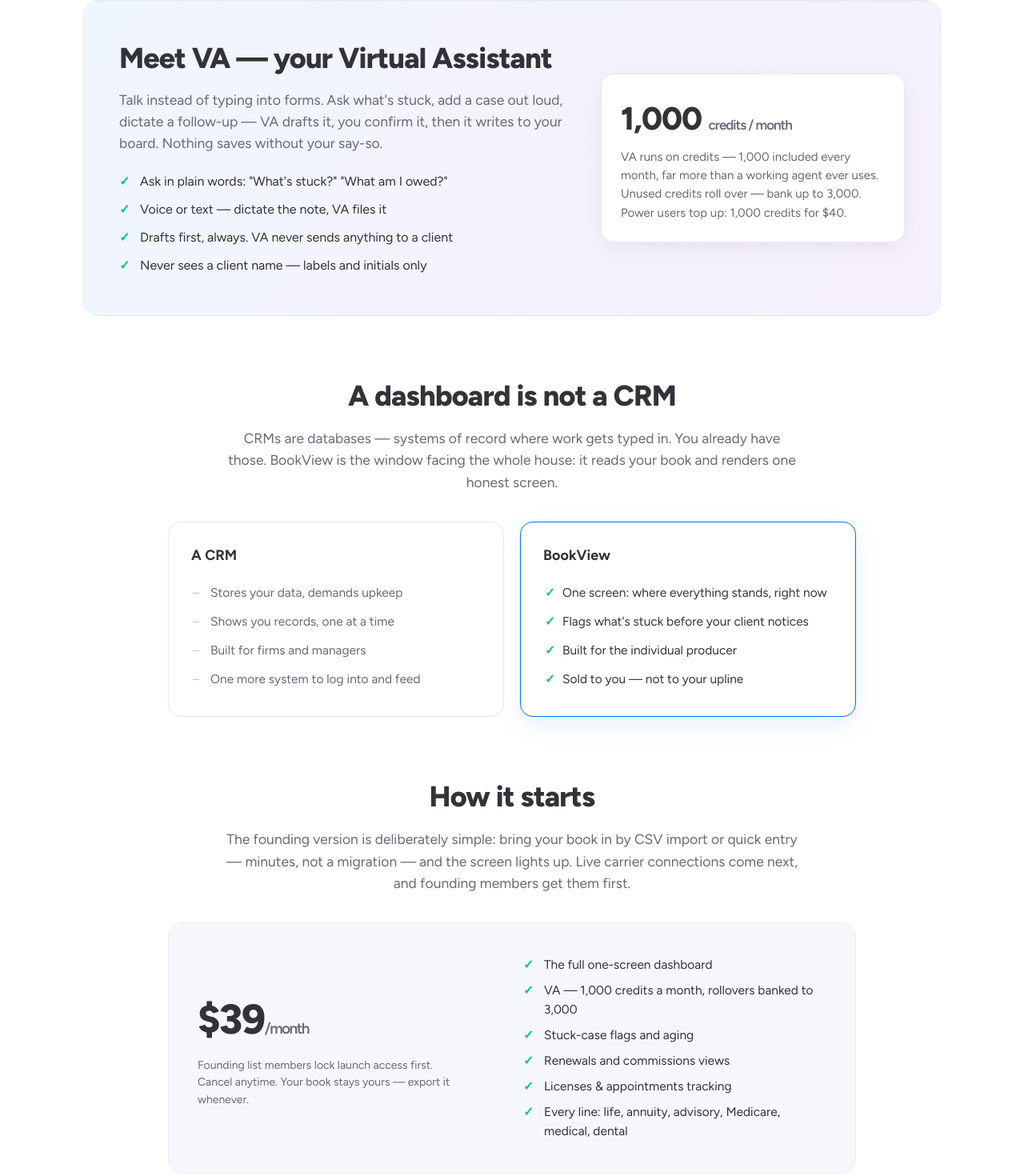
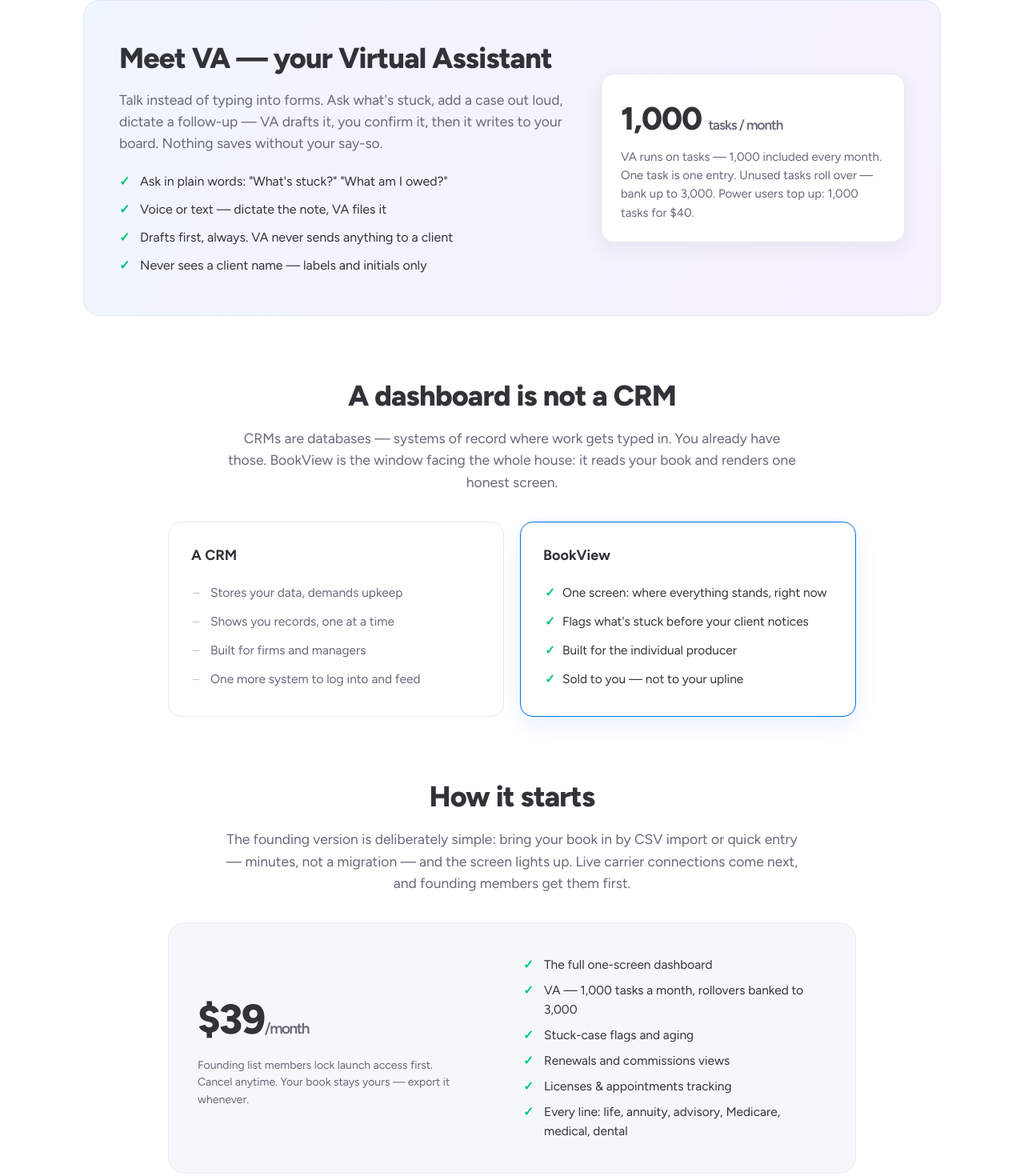
Before and after one commit to aj-ghosh/bookview, a plain HTML site: page index.html in a window 1280 px wide. Shown: the part 2343-3813 px from the top of the page at 80% size. Drawn offline with Linux system fonts and the light colour scheme.

Commit message:
Landing: tasks wording in VA section and pricing

```diff
--- a/index.html
+++ b/index.html
@@ -1843,8 +1843,8 @@ maybeFirstRun();
         </ul>
       </div>
       <div class="va-meter">
-        <div class="big">1,000 <span>credits / month</span></div>
-        <p>VA runs on credits — 1,000 included every month, far more than a working agent ever uses. Unused credits roll over — bank up to 3,000. Power users top up: 1,000 credits for $40.</p>
+        <div class="big">1,000 <span>tasks / month</span></div>
+        <p>VA runs on tasks — 1,000 included every month. One task is one entry. Unused tasks roll over — bank up to 3,000. Power users top up: 1,000 tasks for $40.</p>
       </div>
     </div>
   </section>
@@ -1884,7 +1884,7 @@ maybeFirstRun();
       </div>
       <ul>
         <li>The full one-screen dashboard</li>
-        <li>VA — 1,000 credits a month, rollovers banked to 3,000</li>
+        <li>VA — 1,000 tasks a month, rollovers banked to 3,000</li>
         <li>Stuck-case flags and aging</li>
         <li>Renewals and commissions views</li>
         <li>Licenses &amp; appointments tracking</li>
```
